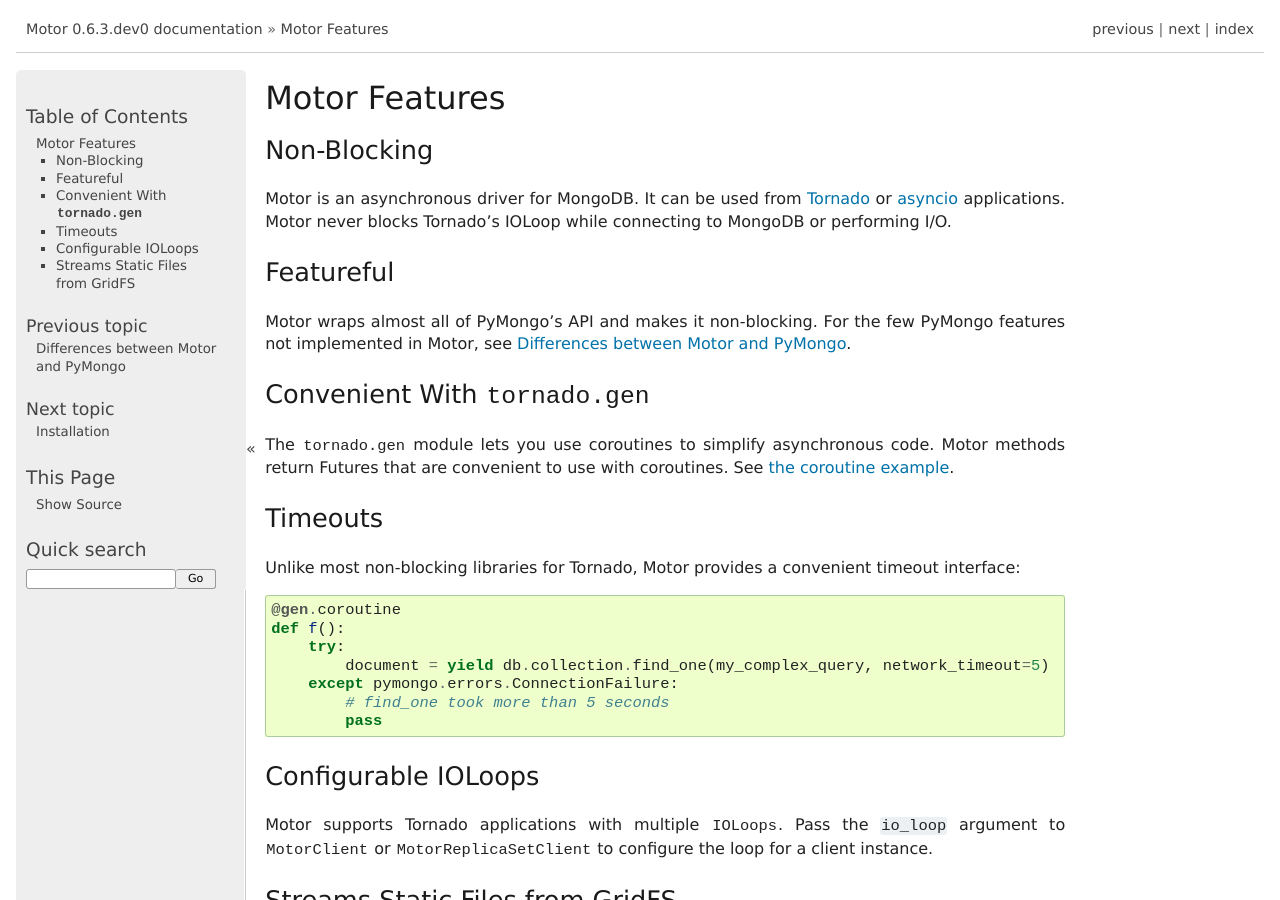
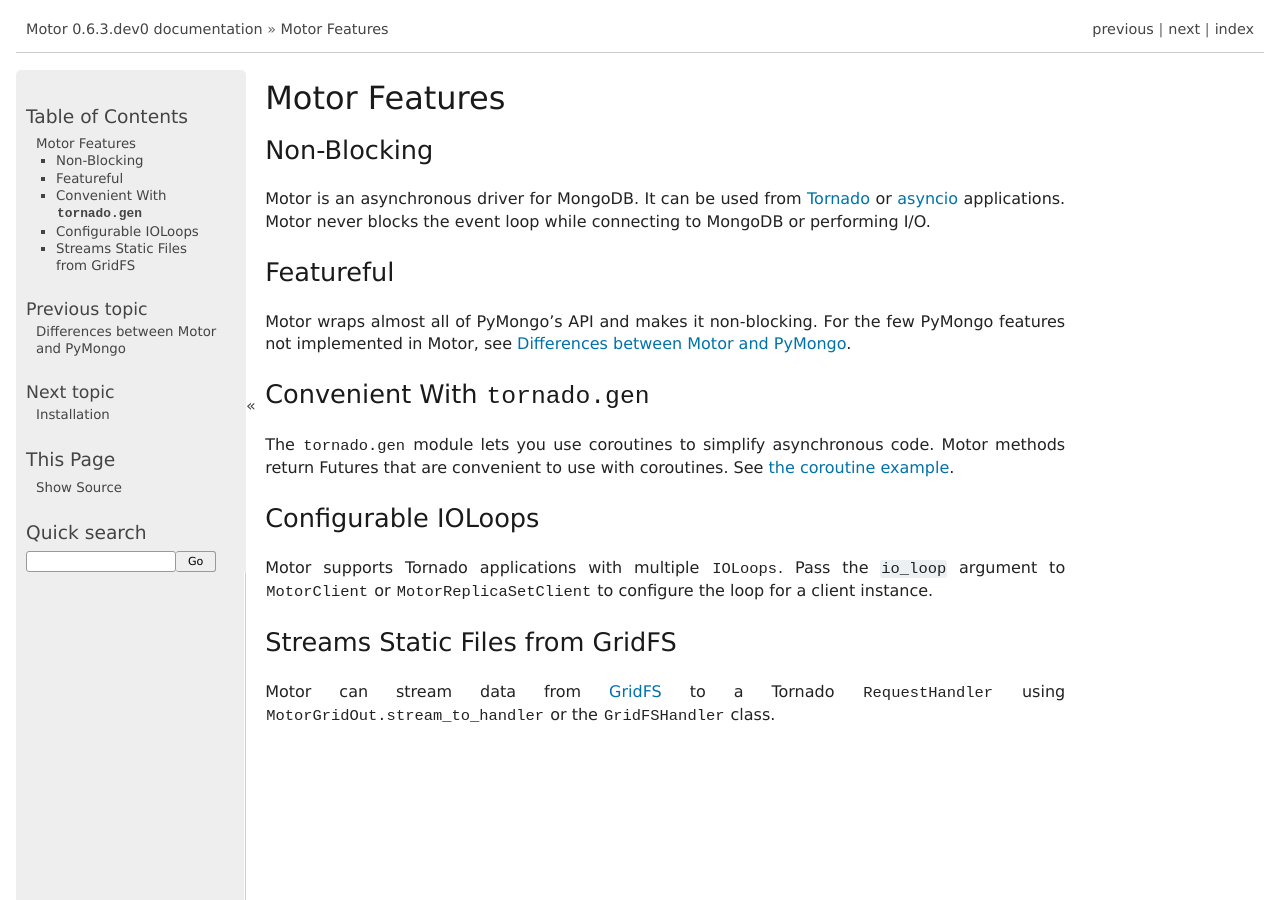
Before and after one commit to mongodb/motor, a Sphinx documentation site: the page built from doc/features.rst, in a window 1280 px wide and 900 px high. Built offline with Sphinx 7.4.7, drawn with Linux system fonts in a browser that asks for light colours; the version number is read from the project's files by our own code.

Commit message:
Docs cleanups.

```diff
--- a/doc/features.rst
+++ b/doc/features.rst
@@ -8,7 +8,7 @@
 ============
 Motor is an asynchronous driver for MongoDB. It can be used from Tornado_ or
 asyncio_ applications.
-Motor never blocks Tornado's IOLoop while connecting to MongoDB or
+Motor never blocks the event loop while connecting to MongoDB or
 performing I/O.
 
 .. _Tornado: http://tornadoweb.org/
@@ -26,19 +26,6 @@
 code. Motor methods return Futures that are convenient to use with coroutines.
 See :ref:`the coroutine example <coroutine-example>`.
 
-Timeouts
-========
-Unlike most non-blocking libraries for Tornado, Motor provides a convenient
-timeout interface::
-
-    @gen.coroutine
-    def f():
-        try:
-            document = yield db.collection.find_one(my_complex_query, network_timeout=5)
-        except pymongo.errors.ConnectionFailure:
-            # find_one took more than 5 seconds
-            pass
-
 Configurable IOLoops
 ====================
 Motor supports Tornado applications with multiple
--- a/doc/migrate-to-motor-1.rst
+++ b/doc/migrate-to-motor-1.rst
@@ -32,10 +32,10 @@
 
   python -Wd -Werror <your application>
 
-.. note:: Not all deprecated features raise `DeprecationWarning` when
-  used. For example, the `~MotorCollection.find` options
-  renamed in Motor 1.0 do not raise `DeprecationWarning` when used in
-  Motor 0.x. See also `Removed features with no migration path`_.
+Not all deprecated features raise `DeprecationWarning` when
+used. For example, `~motor.motor_tornado.MotorReplicaSetClient` will be
+removed in Motor 1.0 but it does not raise `DeprecationWarning`
+in Motor 0.7. See also `Removed features with no migration path`_.
 
 CRUD API
 --------
--- a/doc/tutorial-asyncio.rst
+++ b/doc/tutorial-asyncio.rst
@@ -30,8 +30,7 @@
   import pymongo
   pymongo.MongoClient().test_database.test_collection.remove()
 
-A guide to using MongoDB and asyncio with Motor, the
-non-blocking driver.
+A guide to using MongoDB and asyncio with Motor.
 
 .. contents::
 
@@ -164,7 +163,7 @@
 -----------------------
 
 Starting in Python 3.5, you can define a `native coroutine`_ with `async def`
-instead of the `gen.coroutine` decorator. Within a native coroutine, wait
+instead of the `coroutine` decorator. Within a native coroutine, wait
 for an async operation with `await` instead of `yield`:
 
 .. doctest:: before-inserting-2000-docs
--- a/doc/tutorial-tornado.rst
+++ b/doc/tutorial-tornado.rst
@@ -34,8 +34,7 @@
   import pymongo
   pymongo.MongoClient().test_database.test_collection.remove()
 
-A guide to using MongoDB and Tornado with Motor, the
-non-blocking driver.
+A guide to using MongoDB and Tornado with Motor.
 
 .. contents::
 
```
Also changed, not shown: other parts of doc/migrate-to-motor-1.rst (+8 -5 lines).
